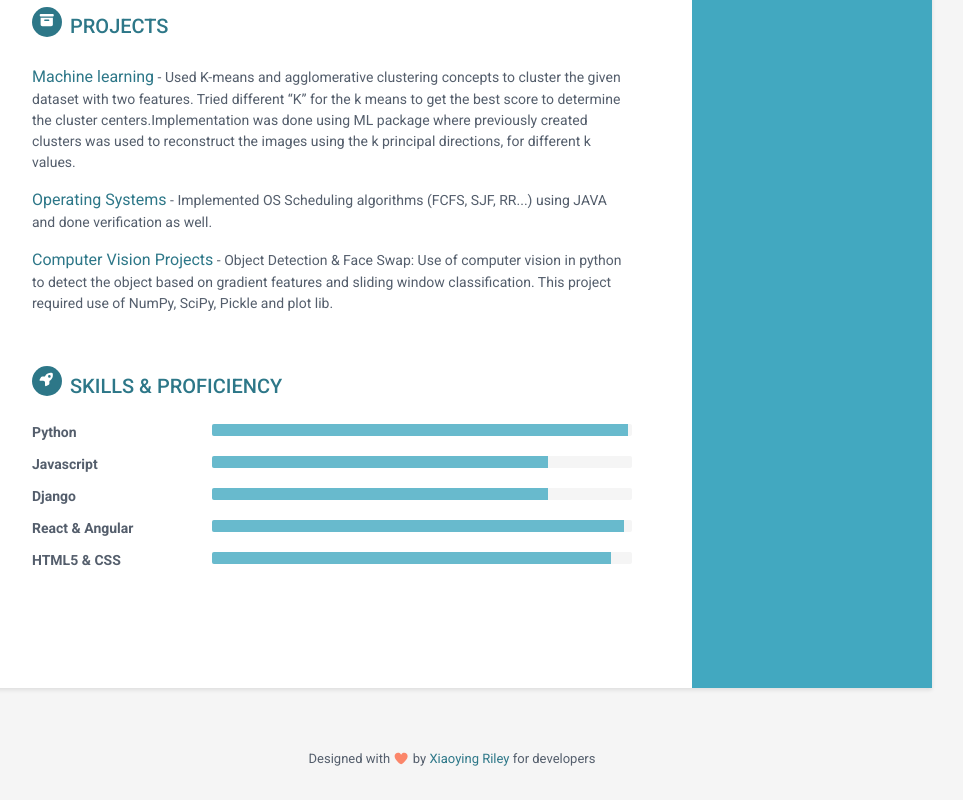
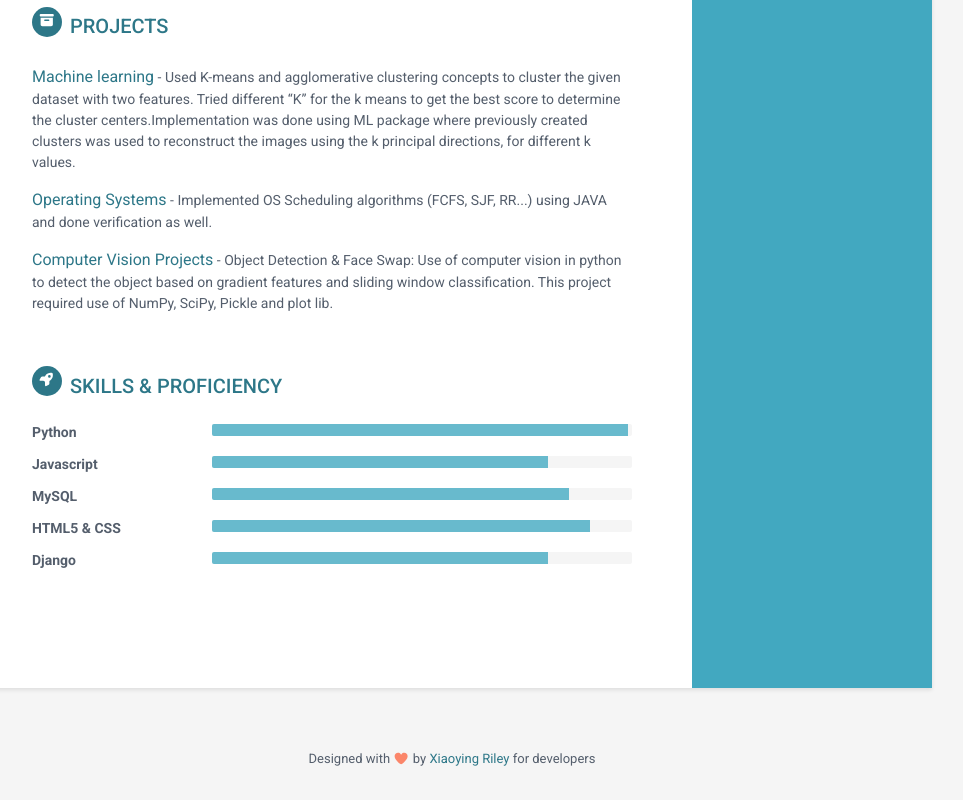
Before and after one commit to Amir1998ali/myresume.github.io, a plain HTML site: page index.html in a window 1280 px wide. Shown: the part 1082-1882 px from the top of the page, without its empty margins (188-1151 px from the left). Drawn offline with Linux system fonts and the light colour scheme.

Commit message:
chane skills

```diff
--- a/index.html
+++ b/index.html
@@ -144,27 +144,35 @@
 						</div>
                     </div><!--//item-->
 
-                    <div class="item">
-                        <h3 class="level-title">Django</h3>
-                        <div class="progress level-bar">
-						    <div class="progress-bar theme-progress-bar" role="progressbar" style="width: 80%" aria-valuenow="80" aria-valuemin="0" aria-valuemax="100"></div>
-						</div>
-                    </div><!--//item-->
 
-                    <div class="item">
+
+                    <!-- <div class="item">
                         <h3 class="level-title">React &amp; Angular</h3>
                         <div class="progress level-bar">
 						    <div class="progress-bar theme-progress-bar" role="progressbar" style="width: 98%" aria-valuenow="98" aria-valuemin="0" aria-valuemax="100"></div>
+						</div>
+                    </div> -->
+
+                    <div class="item">
+                        <h3 class="level-title">MySQL</h3>
+                        <div class="progress level-bar">
+						    <div class="progress-bar theme-progress-bar" role="progressbar" style="width: 85%" aria-valuenow="85" aria-valuemin="0" aria-valuemax="100"></div>
 						</div>
                     </div><!--//item-->
 
                     <div class="item">
                         <h3 class="level-title">HTML5 &amp; CSS</h3>
                         <div class="progress level-bar">
-							    <div class="progress-bar theme-progress-bar" role="progressbar" style="width: 95%" aria-valuenow="95" aria-valuemin="0" aria-valuemax="100"></div>
+							    <div class="progress-bar theme-progress-bar" role="progressbar" style="width: 90%" aria-valuenow="90" aria-valuemin="0" aria-valuemax="100"></div>
 						</div>
                     </div><!--//item-->
 
+                    <div class="item">
+                            <h3 class="level-title">Django</h3>
+                            <div class="progress level-bar">
+                                <div class="progress-bar theme-progress-bar" role="progressbar" style="width: 80%" aria-valuenow="80" aria-valuemin="0" aria-valuemax="100"></div>
+                            </div>
+                    </div><!--//item-->
 
 
                 </div>
```
